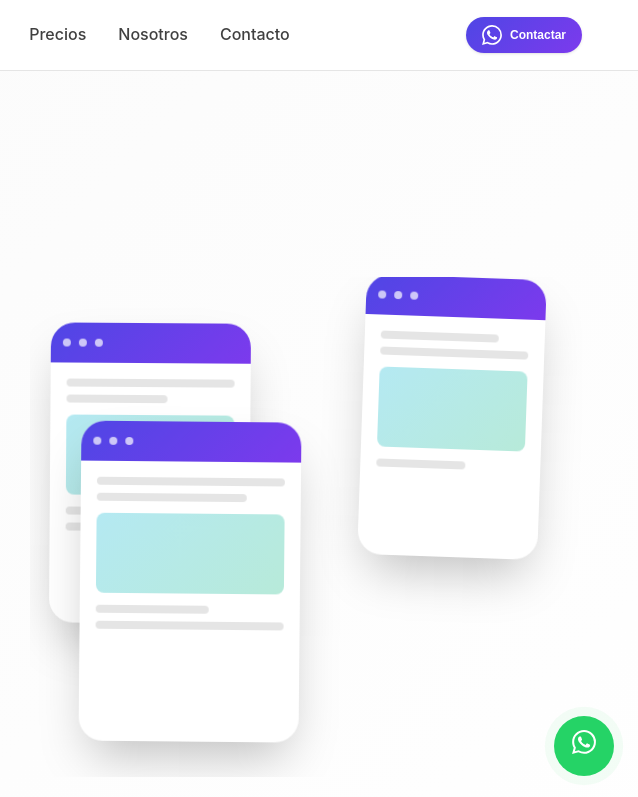
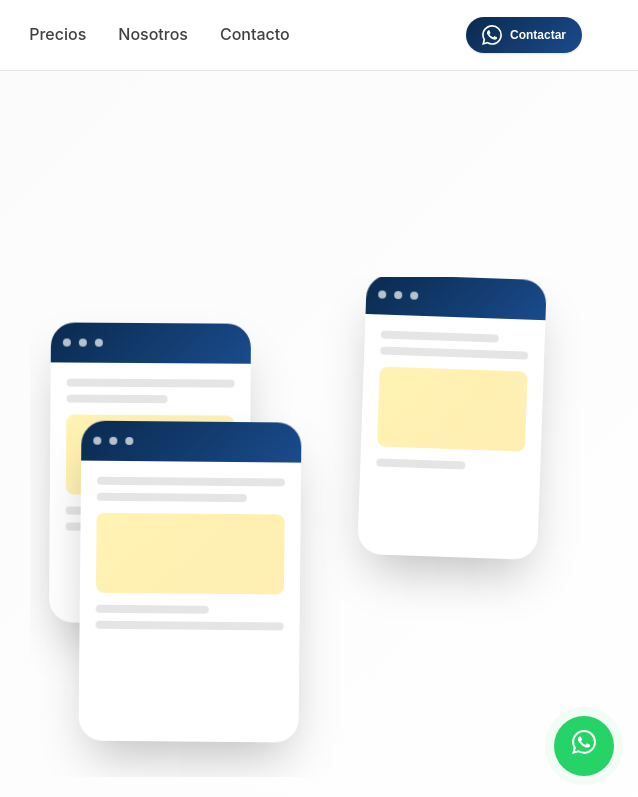
Before and after one commit to itzmatidbz-bot/portfolio-web-zarpada, a plain HTML site: page index.html in a window 1280 px wide. Shown: the top 797 px of the page, 642-1280 px from the left. Drawn offline with nearby package versions, Linux system fonts and the light colour scheme; no server answers.

Commit message:
Descripción del cambio

```diff
--- a/login.js
+++ b/login.js
@@ -24,6 +24,7 @@ loginForm.addEventListener('submit', async (event) => {
         password: password,
     });
 
+
     if (error) {
         console.error('Error al iniciar sesión:', error.message);
         errorMessage.textContent = 'Email o contraseña incorrectos.';
--- a/scripts.js
+++ b/scripts.js
@@ -1,5 +1,5 @@
 // ==============================
-// scripts.js — Web Zarpada (con Supabase y mockup original restaurado)
+// scripts.js — Faro Digital (con Supabase y mockup original restaurado)
 // ==============================
 
 // ===== CONFIGURACIÓN DE SUPABASE =====
@@ -118,7 +118,7 @@ document.addEventListener("DOMContentLoaded", () => {
   // Loading screen si lo usás
   requestIdleCallback(showLoadingScreen);
 
-  console.log("🚀 Web Zarpada - Website loaded successfully");
+  console.log("🚀 Faro Digital - Website loaded successfully");
 });
 
 // ===== LOADING SCREEN =====
@@ -654,12 +654,12 @@ function initSEOEnhancements() {
   if (!sections.length) return;
 
   const titles = {
-    inicio: "Web Zarpada - Páginas Web Profesionales en Uruguay",
-    portfolio: "Portfolio - Proyectos de Páginas Web | Web Zarpada",
-    servicios: "Servicios de Desarrollo Web | Web Zarpada Uruguay",
-    precios: "Precios de Páginas Web | Web Zarpada Uruguay",
-    nosotros: "Sobre Nosotros - Desarrollador Web | Web Zarpada",
-    contacto: "Contacto - Desarrollador Web Uruguay | Web Zarpada"
+    inicio: "Faro Digital - Páginas Web Profesionales en Uruguay",
+    portfolio: "Portfolio - Proyectos de Páginas Web | Faro Digital",
+    servicios: "Servicios de Desarrollo Web | Faro Digital Uruguay",
+    precios: "Precios de Páginas Web | Faro Digital Uruguay",
+    nosotros: "Sobre Nosotros - Desarrollador Web | Faro Digital",
+    contacto: "Contacto - Desarrollador Web Uruguay | Faro Digital"
   };
 
   const obs = new IntersectionObserver((entries) => {
--- a/styles.css
+++ b/styles.css
@@ -21,18 +21,20 @@
   --color-gray-900: #171717;
 
   /* Brand Colors */
-  --color-primary: #4f46e5;
-  --color-secondary: #7c3aed;
-  --color-accent: #06b6d4;
-  --color-success: #10b981;
-  --color-warning: #f59e0b;
-  --color-error: #ef4444;
+  --color-primary: #0A2A4E; /* Azul marino FaroDigital */
+  --color-secondary: #FFD700; /* Amarillo acento */
+  --color-text: #353839; /* Gris texto */
+
+  /* Success/Warning/Error colors adjusted to match new palette */
+  --color-success: #1a4b8c;
+  --color-warning: var(--color-secondary);
+  --color-error: #dc3545;
 
   /* Gradients */
-  --gradient-primary: linear-gradient(135deg, #4f46e5 0%, #7c3aed 100%);
-  --gradient-secondary: linear-gradient(135deg, #06b6d4 0%, #10b981 100%);
-  --gradient-accent: linear-gradient(135deg, #10b981 0%, #06b6d4 100%);
-  --gradient-logo: linear-gradient(135deg, #4f46e5 0%, #06b6d4 50%, #10b981 100%);
+  --gradient-primary: linear-gradient(135deg, var(--color-primary) 0%, #1a4b8c 100%);
+  --gradient-secondary: linear-gradient(135deg, var(--color-secondary) 0%, #ffc800 100%);
+  --gradient-accent: linear-gradient(135deg, var(--color-primary) 0%, var(--color-secondary) 100%);
+  --gradient-logo: linear-gradient(135deg, var(--color-primary) 0%, #1a4b8c 50%, var(--color-secondary) 100%);
 
   /* Typography optimizada */
   --font-family: "Inter", -apple-system, BlinkMacSystemFont, "Segoe UI", Roboto, sans-serif;
@@ -541,17 +543,17 @@ body.loaded {
 
 @keyframes gradientShift {
   0% {
-    background: linear-gradient(135deg, #ff6b35 0%, #4f46e5 50%, #10b981 100%);
+    background: linear-gradient(135deg, var(--color-secondary) 0%, var(--color-primary) 50%, #1a4b8c 100%);
     -webkit-background-clip: text;
     background-clip: text;
   }
   50% {
-    background: linear-gradient(135deg, #4f46e5 0%, #10b981 50%, #ff6b35 100%);
+    background: linear-gradient(135deg, var(--color-primary) 0%, #1a4b8c 50%, var(--color-secondary) 100%);
     -webkit-background-clip: text;
     background-clip: text;
   }
   100% {
-    background: linear-gradient(135deg, #10b981 0%, #ff6b35 50%, #4f46e5 100%);
+    background: linear-gradient(135deg, #1a4b8c 0%, var(--color-secondary) 50%, var(--color-primary) 100%);
     -webkit-background-clip: text;
     background-clip: text;
   }
--- a/sw.js
+++ b/sw.js
@@ -1,5 +1,5 @@
-// Service Worker: v6 - Estrategias y lista de assets corregida
-const VERSION = "v6";
+// Service Worker: v7 - Estrategias y lista de assets corregida
+const VERSION = "v7";
 const STATIC_CACHE = `static-${VERSION}`;
 const RUNTIME_CACHE = `runtime-${VERSION}`;
 
```
